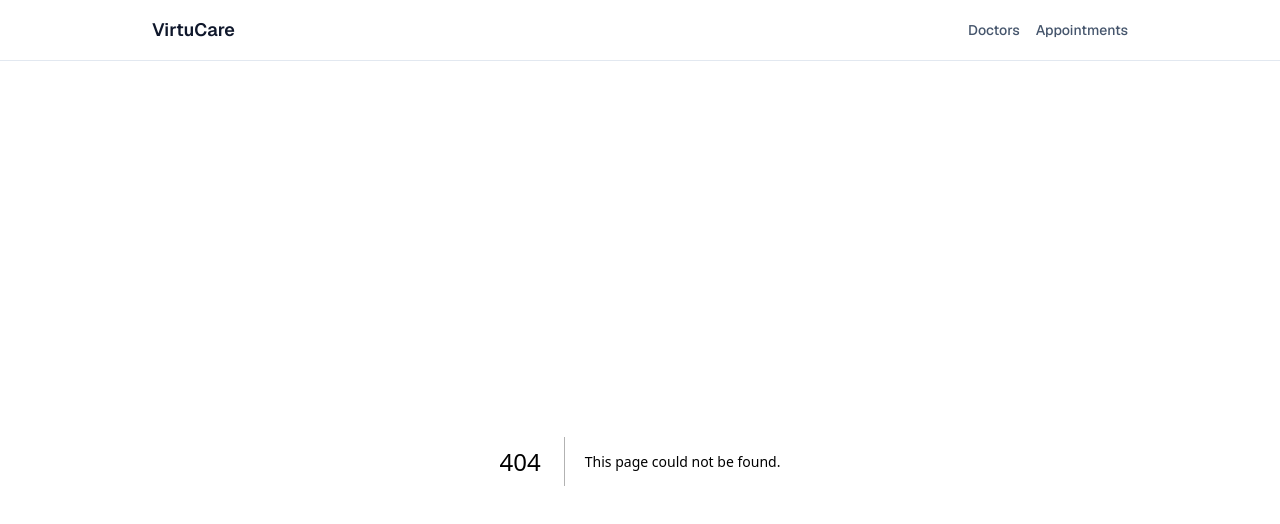
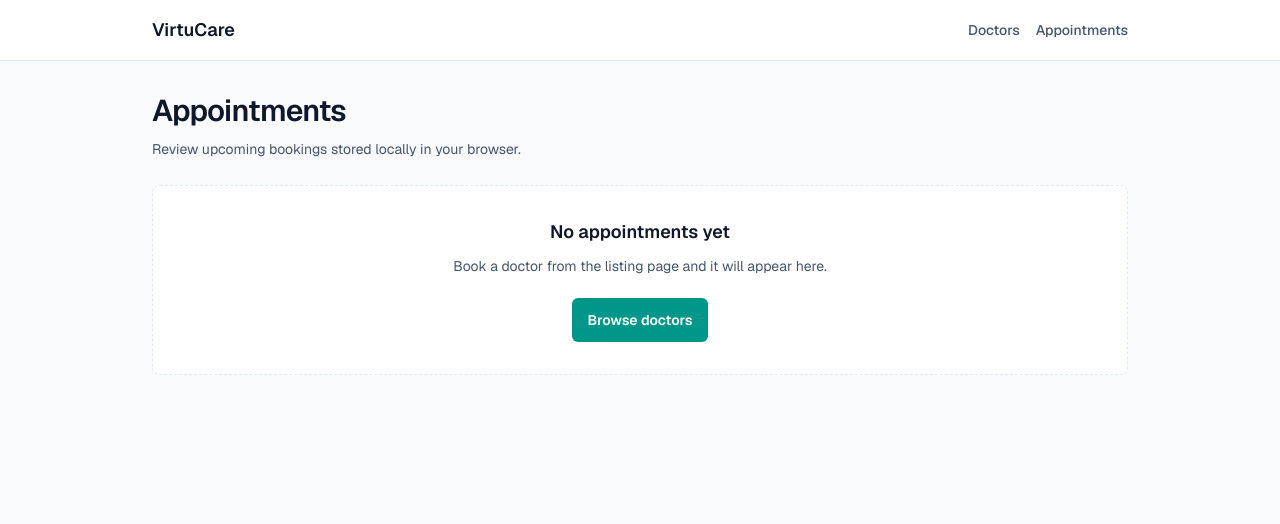
Before and after one commit to Tnath1/virtucare.tst, a Next.js app: page /appointments in a window 1280 px wide. Before the commit this address had no page. Shown: the top 524 px of the page. Built offline with nearby package versions, Linux system fonts and the light colour scheme.

Commit message:
feat: add appointments dashboard

```diff
--- /dev/null
+++ b/src/app/appointments/page.tsx
@@ -0,0 +1,15 @@
+import { AppointmentsList } from "@/components/appointments/appointments-list";
+import { PageHeader } from "@/components/shared/page-header";
+import { SectionShell } from "@/components/shared/section-shell";
+
+export default function AppointmentsPage() {
+  return (
+    <SectionShell>
+      <PageHeader
+        title="Appointments"
+        description="Review upcoming bookings stored locally in your browser."
+      />
+      <AppointmentsList />
+    </SectionShell>
+  );
+}
--- /dev/null
+++ b/src/components/appointments/appointment-card.tsx
@@ -0,0 +1,41 @@
+import { Button } from "@/components/shared/button";
+import { formatAppointmentDate } from "@/lib/utils/date";
+import type { Appointment } from "@/types/appointment";
+
+type AppointmentCardProps = {
+  appointment: Appointment;
+  onCancel: (appointmentId: string) => void;
+};
+
+export function AppointmentCard({
+  appointment,
+  onCancel,
+}: AppointmentCardProps) {
+  return (
+    <article className="rounded-lg border border-slate-200 bg-white p-5 shadow-sm">
+      <div className="flex flex-col gap-4 sm:flex-row sm:items-start sm:justify-between">
+        <div>
+          <p className="text-sm font-medium text-teal-700">
+            {appointment.specialty}
+          </p>
+          <h2 className="mt-1 text-lg font-semibold text-slate-900">
+            {appointment.doctorName}
+          </h2>
+          <p className="mt-2 text-sm text-slate-600">
+            {formatAppointmentDate(appointment.date)} at {appointment.time}
+          </p>
+          <p className="mt-3 text-sm leading-6 text-slate-600">
+            {appointment.reason}
+          </p>
+        </div>
+        <Button
+          type="button"
+          variant="danger"
+          onClick={() => onCancel(appointment.id)}
+        >
+          Cancel
+        </Button>
+      </div>
+    </article>
+  );
+}
--- /dev/null
+++ b/src/components/appointments/appointments-list.tsx
@@ -0,0 +1,51 @@
+"use client";
+
+import { useMemo, useSyncExternalStore } from "react";
+
+import { AppointmentCard } from "@/components/appointments/appointment-card";
+import { EmptyState } from "@/components/shared/empty-state";
+import {
+  cancelAppointment,
+  getAppointmentsSnapshot,
+  parseAppointmentsSnapshot,
+  subscribeToAppointments,
+} from "@/lib/storage/appointments";
+
+export function AppointmentsList() {
+  const appointmentsSnapshot = useSyncExternalStore(
+    subscribeToAppointments,
+    getAppointmentsSnapshot,
+    () => "[]",
+  );
+  const appointments = useMemo(
+    () => parseAppointmentsSnapshot(appointmentsSnapshot),
+    [appointmentsSnapshot],
+  );
+
+  function handleCancel(appointmentId: string) {
+    cancelAppointment(appointmentId);
+  }
+
+  if (appointments.length === 0) {
+    return (
+      <EmptyState
+        title="No appointments yet"
+        description="Book a doctor from the listing page and it will appear here."
+        href="/"
+        actionLabel="Browse doctors"
+      />
+    );
+  }
+
+  return (
+    <div className="grid gap-4">
+      {appointments.map((appointment) => (
+        <AppointmentCard
+          key={appointment.id}
+          appointment={appointment}
+          onCancel={handleCancel}
+        />
+      ))}
+    </div>
+  );
+}
```
